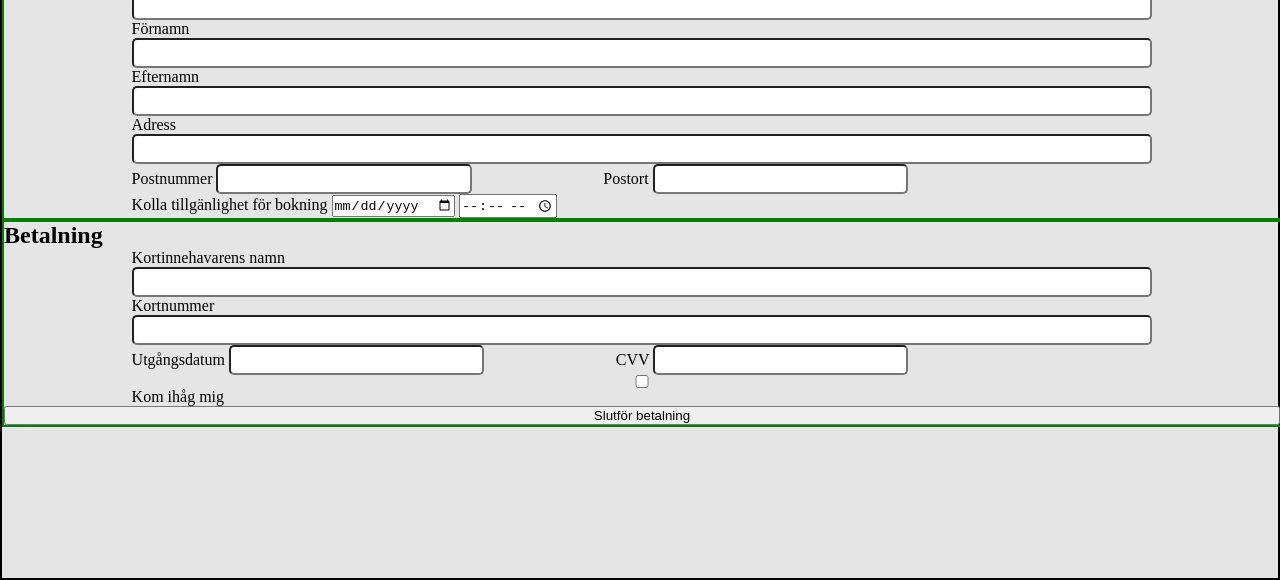
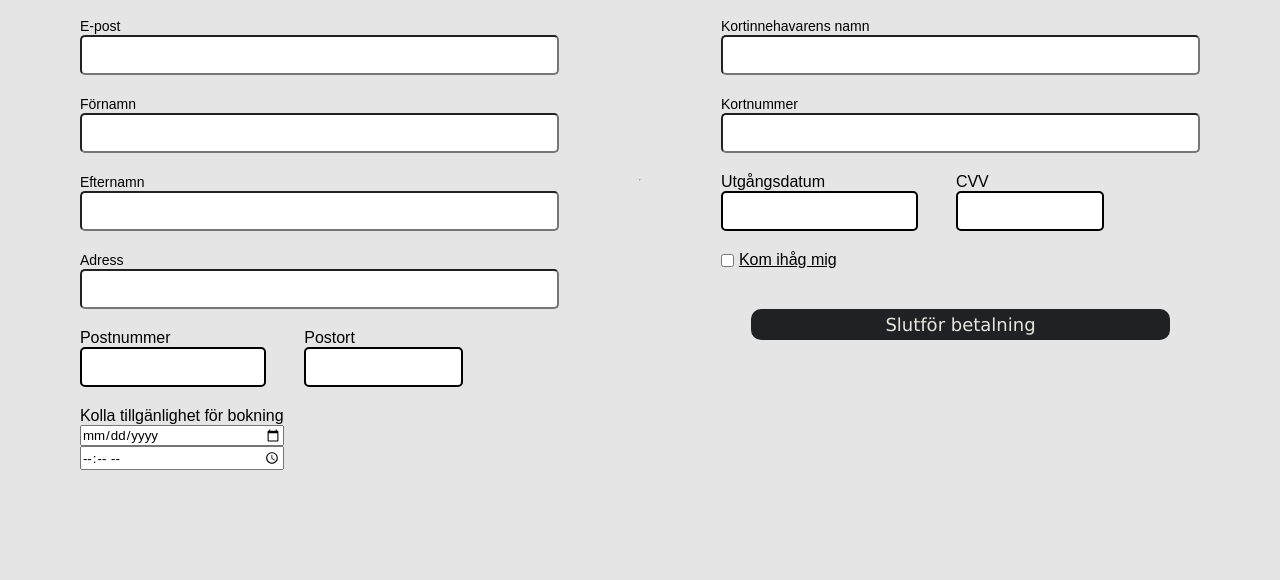
Before and after one commit to dennislundgren/MI-AGIL-ProluoBene, a website built with Parcel: page src/pages/book-cleaning.html in a window 1280 px wide. Shown: the part 220-800 px from the top of the page. Built offline with nearby package versions, Linux system fonts and the light colour scheme.

Commit message:
scss updated

```diff
--- a/src/pages/book-cleaning.html
+++ b/src/pages/book-cleaning.html
@@ -9,48 +9,87 @@
   </head>
   <body>
     <main class="book-cleaning">
-      <h1>Boka din städning</h1>
       <!-- BOKA STÄDNING FORM -->
       <form action="../index.html" class="form">
+        <!-- SECTION 1 -->
         <section class="form-container">
+          <h1 class="boka">Boka din städning</h1>
+          <div class="input-label">
             <label for="E-post" class="label">E-post</label>
-          <input type="text" class="input" id="email" />
+            <input type="text" class="clean-input" id="email" required />
+          </div>
+          <div class="input-label">
             <label for="firstname" class="label">Förnamn</label>
-          <input type="text" class="input" id="firstname" />
+            <input type="text" class="clean-input" id="firstname" required />
+          </div>
+          <div class="input-label">
             <label for="lastname" class="label">Efternamn</label>
-          <input type="text" class="input" id="lastname" />
+            <input type="text" class="clean-input" id="lastname" required />
+          </div>
+          <div class="input-label">
             <label for="adress" class="label">Adress</label>
-          <input type="text" class="input" id="adress" />
-          <div class="mini-inputs">
-            <label for="postnummer" class="label">Postnummer</label>
-            <input type="text" class="mini-input" id="zip" />
-            <label for="postort" class="label">Postort</label>
-            <input type="text" class="mini-input" id="state" />
+            <input type="text" class="clean-input" id="adress" required />
           </div>
           <div class="mini-inputs">
-            <label for="datum/tid" class="label"
-              >Kolla tillgänlighet för bokning</label
-            >
-            <input type="date" name="datum" id="datum" />
-            <input type="time" name="tid" id="tid" />
+            <div class="input-container-two">
+              <div class="label-input">
+                <label for="text">Postnummer</label>
+                <input
+                  type="text"
+                  class="mini-input"
+                  id="utgangsdatum"
+                  required
+                />
+              </div>
+              <div class="label-input">
+                <label for="text">Postort</label>
+                <input type="text" class="mini-input" id="cvv" required />
+              </div>
+            </div>
+          </div>
+          <div class="mini-inputs">
+            <div class="input-container">
+              <label for="datum/tid">Kolla tillgänlighet för bokning</label>
+              <input type="date" name="datum" id="datum" required />
+              <input type="time" name="tid" id="tid" required />
+            </div>
           </div>
         </section>
+        <hr />
         <!-- Section 2 -->
         <section class="form-container">
-          <h1>Betalning</h1>
+          <h1 class="boka">Betalning</h1>
+          <div class="input-label">
             <label for="kortnamn" class="label">Kortinnehavarens namn</label>
-          <input type="text" class="input" id="kortnamn" />
+            <input type="text" class="clean-input" id="kortnamn" required />
+          </div>
+          <div class="input-label">
             <label for="kortnummer" class="label">Kortnummer</label>
-          <input type="text" class="input" id="kortnummer" />
+            <input type="text" class="clean-input" id="kortnummer" required />
+          </div>
           <div class="mini-inputs">
-            <label for="text" class="label">Utgångsdatum</label>
-            <input type="text" class="mini-input" id="utgangsdatum" />
-            <label for="text" class="label">CVV</label>
-            <input type="text" class="mini-input" id="cvv" />
+            <div class="input-container-two">
+              <div class="label-input">
+                <label for="text">Utgångsdatum</label>
+                <input
+                  type="text"
+                  class="mini-input"
+                  id="utgangsdatum"
+                  required
+                />
               </div>
+              <div class="label-input">
+                <label for="text">CVV</label>
+                <input type="text" class="mini-input" id="cvv" required />
+              </div>
+            </div>
+          </div>
+          <div class="remember-me-checkbox">
             <input type="checkbox" name="kom-ihåg" id="kom-ihag" />
-          <label for="text" class="label">Kom ihåg mig </label>
-          <input type="submit" value="Slutför betalning" class="submit-btnq" />
+            <label for="text" class="kom-ihag">Kom ihåg mig </label>
+          </div>
+          <div class="submit-container"></div>
+          <input type="submit" value="Slutför betalning" class="submit-btn" />
         </section>
       </form>
     </main>
--- a/src/scss/layouts/_book-cleaning.scss
+++ b/src/scss/layouts/_book-cleaning.scss
@@ -1,47 +1,119 @@
-@use "../base/mixins";
-@use "../base/variables";
-
 * {
   margin: 0%;
   padding: 0%;
   box-sizing: border-box;
+  font-family: "ubuntu", sans-serif;
+  font-weight: 400;
+  font-style: normal;
 }
+
 body {
   background-color: #e5e5e5;
-}
-.book-cleaning {
-  display: flex;
-  align-items: center;
-  justify-content: center;
-  border: 2px black solid;
-  flex-direction: column;
-  flex-wrap: wrap;
   height: 100vh;
-  flex-grow: 1;
-  .form-container {
+  .boka {
+    display: flex;
+    justify-content: center;
+    margin-top: 10px;
+    font-family: "Merriweather";
+  }
+  .book-cleaning {
+    // border: 2px black solid;
+    .form-container {
+      display: flex;
+      flex-direction: column;
+      //   border: solid green 2px;
+      width: 100vw;
+      flex-grow: 1;
+      gap: 20px;
+      padding: 20px;
+    }
+    .clean-input,
+    .label {
+      width: 80%;
+      margin-left: 10%;
+    }
+    .clean-input {
+      font-size: 18px;
+      //   border: 2px solid black;
+      border-radius: 5px;
+      column-gap: 20px;
+      height: 40px;
+    }
+    .mini-inputs {
+      display: flex;
+      flex-direction: row;
+      width: 80%;
+      gap: 10%;
+      margin-left: 10%;
+      padding: 0%;
+    }
+    .mini-input {
+      height: 40px;
+      width: 100%;
+      border: 2px solid black;
+      border-radius: 5px;
+    }
+    #zip {
+      width: 100px;
+    }
+    .submit-btn {
+      width: 70%;
+      margin-left: 15%;
+      padding: 0.2rem;
+      border: 2px solid #202125;
+      border-radius: 10px;
+      background-color: #202125;
+      color: #e7e5de;
+      font-family: "Lucida Sans", "Lucida Sans Regular", "Lucida Grande",
+        "Lucida Sans Unicode", Geneva, Verdana, sans-serif;
+      font-size: 18px;
+      display: flex;
+      align-items: center;
+      justify-content: center;
+      cursor: pointer;
+      margin-bottom: 20px;
+    }
+    .submit-btn:hover {
+      background-color: #0893bb;
+    }
+  }
+  .input-container {
     display: flex;
     flex-direction: column;
-    border: solid green 2px;
-    width: 100vw;
-    flex-grow: 1;
   }
-
-  .input,
-  .label {
-    column-gap: 20px;
+  .input-container-two {
+    display: flex;
+    flex-direction: row;
     width: 80%;
-    justify-content: center;
+    gap: 10%;
+  }
+  .remember-me-checkbox {
+    display: flex;
     align-items: center;
     margin-left: 10%;
-    border-radius: 5px;
-    &.input {
-      height: 30px;
+    gap: 5px;
+    .kom-ihag {
+      text-decoration: underline;
     }
   }
-  .mini-input {
-    width: 20%;
-    flex-direction: row;
-    height: 30px;
-    border-radius: 5px;
+  .label {
+    font-size: 14px;
   }
 }
+
+@media screen and (min-width: 768px) {
+  .form {
+    display: flex;
+    align-items: center;
+    height: 100vh;
+  }
+  .form-container {
+    height: 60vh;
+    .clean-input {
+      width: 80%;
+    }
+  }
+}
+.submit-btn {
+  width: 20%;
+}
```
Lines whose indentation alone changed are shown as unchanged.
